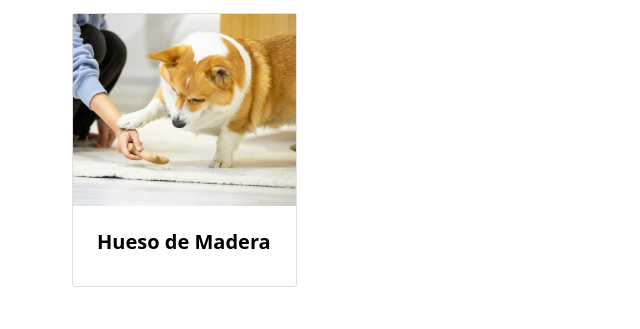
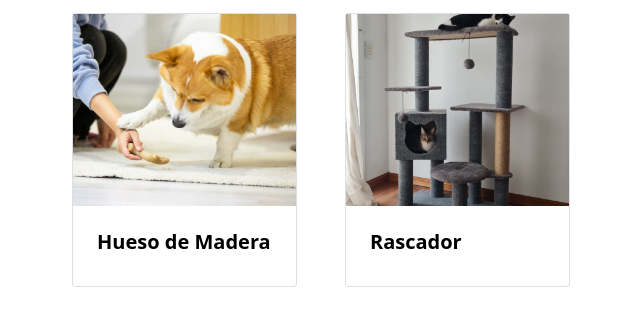
Before and after one commit to TrejoJulian/Proyecto-Final-Trejo, a Django app: template Mascoteros/templates/Mascoteros/producto/resultado_producto.html in a window 1280 px wide. Shown: the part 147-476 px from the top of the page, without its empty margins (46-686 px from the left). Run offline with Django 4.2, Linux system fonts and the light colour scheme; the template is opened without the code that fills it: values that come from a table or form of the project are taken from there, others are empty; data comes from the database, SQL or seed files in the repository; both versions use the stored data as it was after the commit; some libraries are stand-ins or nearby versions.

Commit message:
Fix de un bug de buscar producto

```diff
--- a/Mascoteros/templates/Mascoteros/producto/resultado_producto.html
+++ b/Mascoteros/templates/Mascoteros/producto/resultado_producto.html
@@ -6,6 +6,7 @@
 <div class="row gx-2 gx-lg-2 align-items-center my-2"></div>
 
 {% if productos %}
+<div class="card-deck"></div>
     <div class="row gx-4 gx-lg-5 row-cols-2 row-cols-md-3 row-cols-xl-4 justify-content-left">
         {% for producto in productos %}
         <div class="col mb-5">
@@ -16,10 +17,10 @@
                             <h5 class="fw-bolder">{{producto.nombre}}</h5>
                     </div>
                 </div>
-            </div>
             </a>
         </div>
         {% endfor %}
+    </div>
 </div>
 
 {% else %}
```
Also changed, not shown: db.sqlite3, media/images_establecimientos/border-collie-perros-mas-saludables.jpeg (added). Lines whose indentation alone changed are shown as unchanged.
